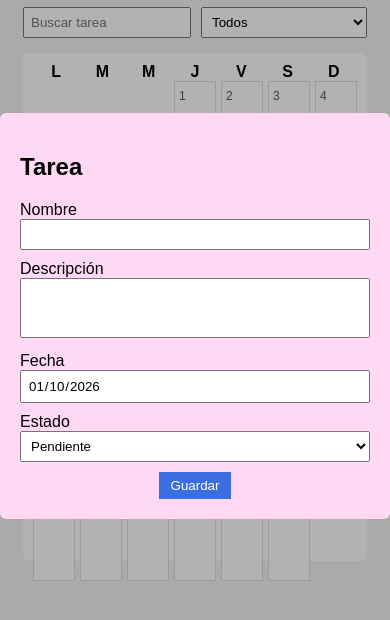
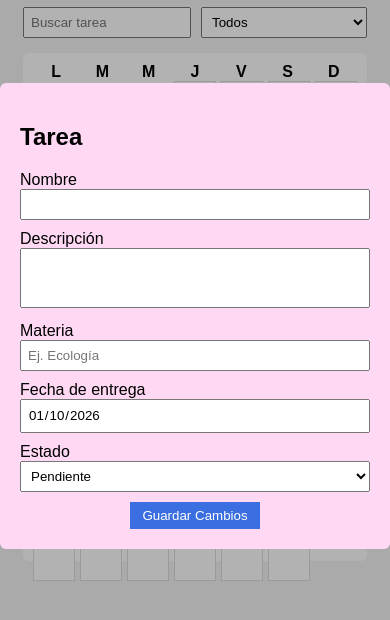
Before and after one commit to raf1314/Act-2-Malvados-y-asociados, a plain HTML site: page index.html in a window 390 px wide. Both pictures are taken after a click on the element "10". Shown: the part 106-726 px from the top of the page. Drawn offline with Linux system fonts and the light colour scheme.

Commit message:
implementacion de materias

```diff
--- a/index.html
+++ b/index.html
@@ -50,10 +50,17 @@
                 <textarea id="taskDescription"></textarea>
             </label>
 
-            <label>
-                Fecha
-                <input type="date" id="taskDate" readonly>
-            </label>
+            <div class="row-2">
+                <label>
+                    Materia
+                    <input type="text" id="taskMateria" placeholder="Ej. Ecología" required/>
+                </label>
+
+                <label>
+                    Fecha de entrega
+                    <input type="date" id="taskDate" readonly>
+                </label>
+            </div>
 
             <label>
                 Estado
@@ -64,7 +71,7 @@
             </label>
 
             <div class="modal-actions">
-                <button type="submit" class="btn-save">Guardar</button>
+                <button type="submit" class="btn-save">Guardar Cambios</button>
                 <button type="button" class="btn-delete" id="deleteTask">Eliminar</button>
             </div>
         </form>
--- a/script.js
+++ b/script.js
@@ -53,7 +53,10 @@ class TaskManager {
     getFiltered(search, status) {
         return this.tasks.filter(t => {
             // Coincidencia por nombre (ignora mayúsculas)
-            const matchText = t.name.toLowerCase().includes(search.toLowerCase());
+            const q = search.toLowerCase();
+            const matchText =
+                (t.name || "").toLowerCase().includes(q) ||
+                (t.materia || "").toLowerCase().includes(q);
             // Coincidencia por estado (si no hay filtro, acepta todos)
             const matchStatus = !status || t.status === status;
             return matchText && matchStatus; // Ambas condiciones deben cumplirse
@@ -225,6 +228,7 @@ class CalendarUI {
 const modal = document.getElementById("taskModal");
 const form = document.getElementById("taskForm");
 const deleteBtn = document.getElementById("deleteTask");
+const materiaInput = document.getElementById("taskMateria");
 
 // Inicializa gestor y UI
 const taskManager = new TaskManager();
@@ -240,6 +244,7 @@ function openModal(task = {}) {
     // Rellena el formulario
     form.taskId.value = task.id || "";
     form.taskName.value = task.name || "";
+    materiaInput.value = task.materia || "";
     form.taskDescription.value = task.description || "";
     form.taskStatus.value = task.status || "pendiente";
 
@@ -259,6 +264,7 @@ form.onsubmit = e => {
     const task = new Task({
         id: form.taskId.value,
         name: form.taskName.value,
+        materia: materiaInput.value,
         description: form.taskDescription.value,
         date: form.taskDate.value,
         status: form.taskStatus.value
--- a/styles.css
+++ b/styles.css
@@ -138,6 +138,16 @@ textarea {
     height: 60px;
 }
 
+/* 2 campos en una misma fila (Materia / Fecha de entrega) */
+.row-2 {
+    display: flex;
+    gap: 12px;
+}
+
+.row-2 label {
+    flex: 1;
+}
+
 .modal-actions {
     display: flex;
     justify-content: center;
@@ -172,6 +182,11 @@ textarea {
     .filters input,
     .filters select {
         flex: 1;
+    }
+
+    .row-2 {
+        flex-direction: column;
+        gap: 0;
     }
 }
 
```
